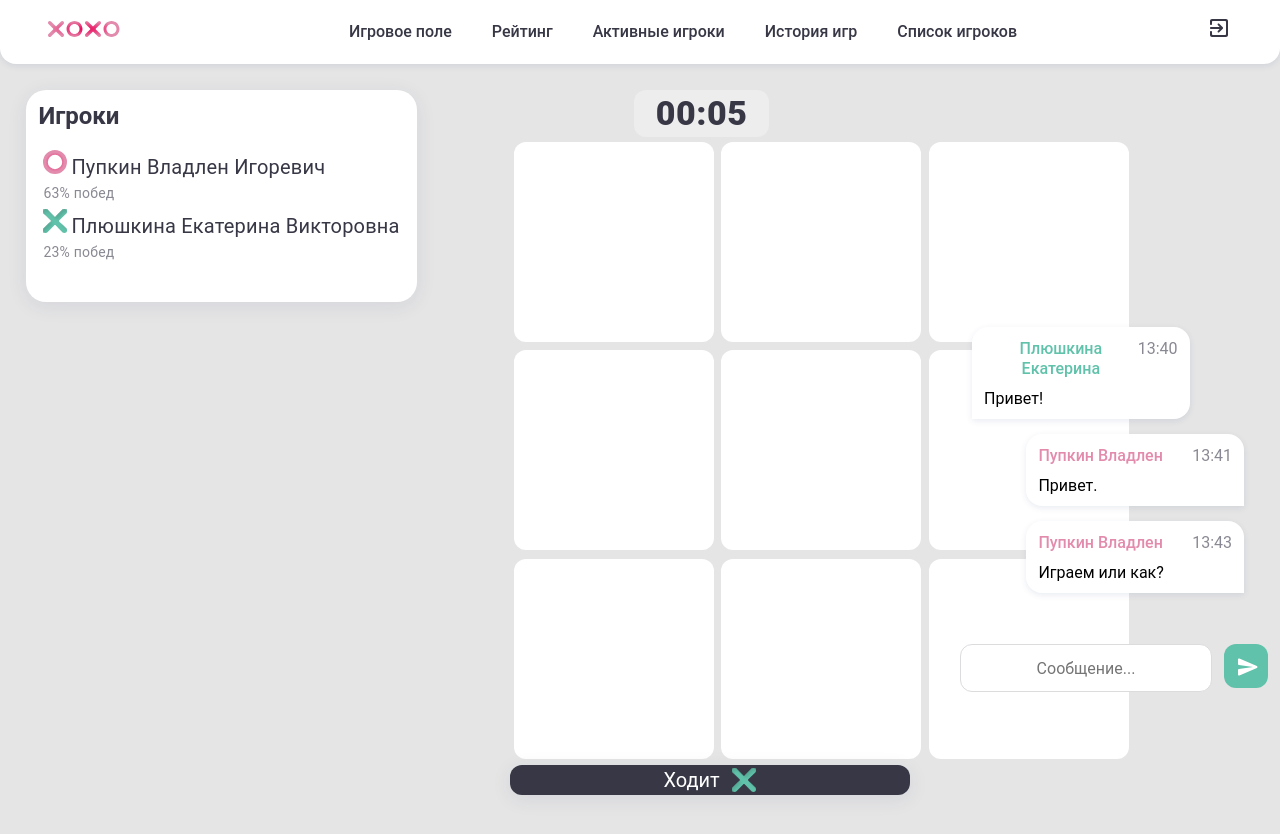
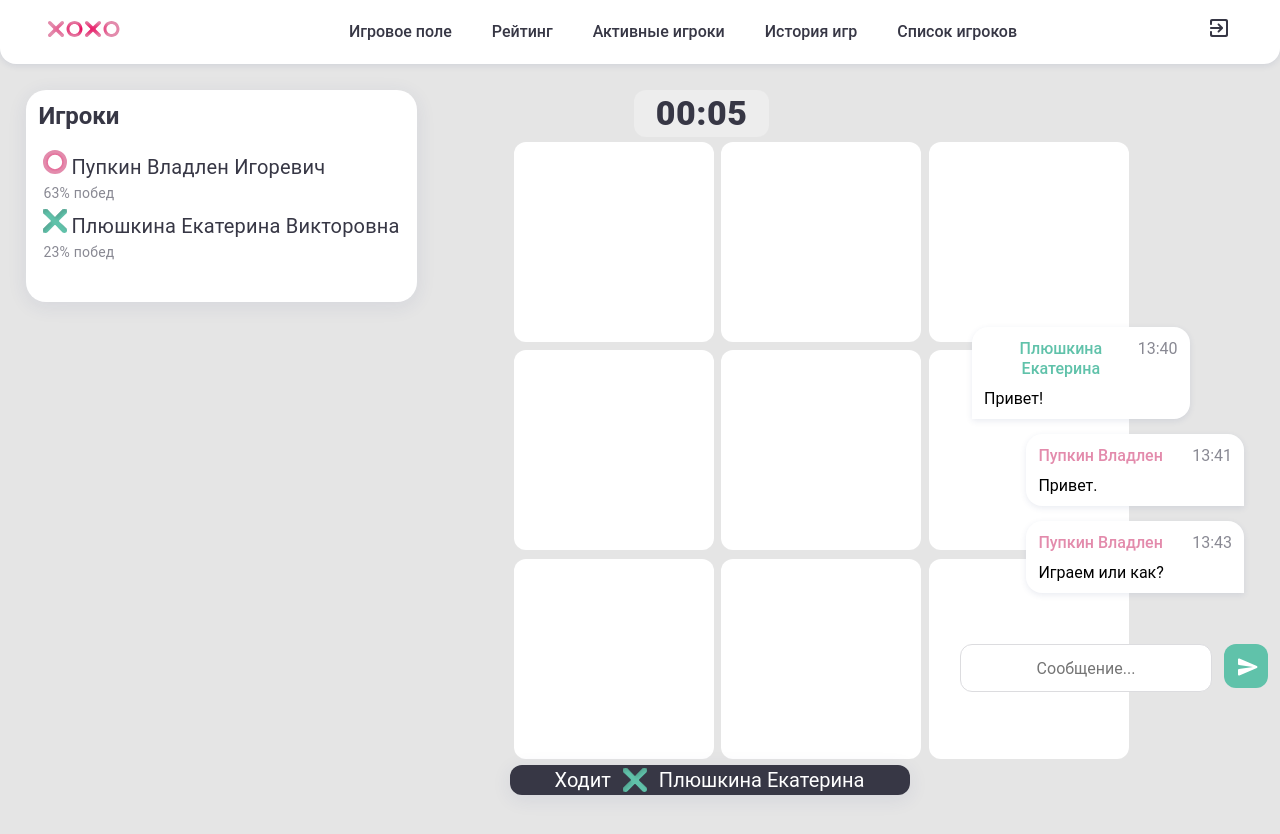
Before and after one commit to kl1mmm/tic-tac-toe-etagi, a Vue app: page /game in a window 1280 px wide. Shown: the top 834 px of the page. Built offline with nearby package versions, Linux system fonts and the light colour scheme.

Commit message:
Fix reactivity on GamePage

```diff
--- a/src/components/Pages/GamePage.vue
+++ b/src/components/Pages/GamePage.vue
@@ -2,7 +2,7 @@
   <div class="wrapper">
     <MyNavbar style="width: 100%;"></MyNavbar>
     <div class="screen">
-        <MyModal class="Popup" v-bind:gameStatus="Status" v-if="isModalVisible"></MyModal>
+      <MyModal class="Popup" :winner="winner" :gameStatus="Status" v-if="isModalVisible"></MyModal>
       <div class="playersTable">
         <div class="tableName">Игроки</div>
         <MySpreadsheet>
@@ -22,8 +22,8 @@
           </tbody>
         </MySpreadsheet>
       </div>
-      <MyGrid @playersInfo="this.playersData" @inGameStatus="Status" @gameEnd="gameEnd" class="gameGrid"></MyGrid>
-      <MyChat @playersInfo="this.playersData" class="usersChat"></MyChat>
+      <MyGrid :playersInfo="this.playersData" @inGameStatus="Status" @gameEnd="gameEnd" class="gameGrid"></MyGrid>
+      <MyChat :playersInfo="this.playersData" class="usersChat"></MyChat>
     </div>
   </div>
 </template>
@@ -42,6 +42,7 @@ export default {
     return {
       isModalVisible: false,
       Status: 'Turn',
+      winner: null,
       playersData: [{
         ID: '1',
         PlayerName: 'Пупкин Владлен Игоревич',
@@ -57,8 +58,12 @@ export default {
     }
   },
   methods: {
-    gameEnd(someStatus) {
+    gameEnd(someStatus, winPlayer) {
       this.Status = someStatus;
+      if (this.Status === 'Win') {
+        this.winner = winPlayer;
+      }
+      console.log(this.winner);
       this.isModalVisible = true;
     }
   }
--- a/src/components/UI/Grid.vue
+++ b/src/components/UI/Grid.vue
@@ -38,13 +38,18 @@
       </tr>
       </tbody>
     </table>
-    <MyStatus class="TurnSide status">Ходит
+    <MyStatus class="TurnSide status">
+      <div class="statusText">Ходит</div>
       <img ref="turnImg" class="turnImg" alt="O" v-if="this.activePlayer==='X'"
            src="@/components/UI/pics/ZeroPlayer1.svg">
       <img ref="turnImg" class="turnImg" alt="X" v-if="this.activePlayer==='O'"
            src="@/components/UI/pics/CrossPlayer2.svg">
-<!--      <div v-if="this.activePlayer==='X'">{{ this.playersInfo[0].PlayerName }}</div>-->
-<!--      <div v-if="this.activePlayer==='O'">{{ this.playersInfo[1].PlayerName }}</div>-->
+      <div class="statusText" v-if="this.activePlayer==='X'">
+        {{ this.playersInfo[0].PlayerName.slice(0, this.playersInfo[0].PlayerName.lastIndexOf(' ')) }}
+      </div>
+      <div class="statusText" v-if="this.activePlayer==='O'">
+        {{ this.playersInfo[1].PlayerName.slice(0, this.playersInfo[1].PlayerName.lastIndexOf(' ')) }}
+      </div>
     </MyStatus>
   </div>
 </template>
@@ -62,6 +67,7 @@ export default {
     return {
       activePlayer: 'O',
       gameStatus: 'Turn',
+      winnerName: '',
       moves: 0, // (max = 9)
       cells: {
         1: '', 2: '', 3: '',
@@ -101,13 +107,16 @@ export default {
       let wc = this.checkForWin();
       if (wc !== null) {
         this.$refs.timer.stopTheTimer();
-        this.$emit('gameEnd', this.gameStatus);
         if (this.cells[wc[0]] === 'X') {
           for (let i = 0; i <= wc.length; i++) {
+            this.winnerName = this.playersInfo[0].PlayerName.slice(0, this.playersInfo[0].PlayerName.lastIndexOf(' '));
+            this.$emit('gameEnd', this.gameStatus, this.winnerName);
             document.getElementById(String(wc[i])).classList.add('winZero');
           }
         } else if (this.cells[wc[0]] === 'O') {
           for (let i = 0; i <= wc.length; i++) {
+            this.winnerName = this.playersInfo[1].PlayerName.slice(0, this.playersInfo[1].PlayerName.lastIndexOf(' '));
+            this.$emit('gameEnd', this.gameStatus, this.winnerName);
             document.getElementById(String(wc[i])).classList.add('winCross');
           }
         }
@@ -115,7 +124,7 @@ export default {
       } else if ((this.moves === 9) & (wc === null)) {
         this.$refs.timer.stopTheTimer();
         this.gameStatus = 'Draw';
-        this.$emit('gameEnd', this.gameStatus);
+        this.$emit('gameEnd', this.gameStatus, null);
         return 'Draw';
       } else {
         this.changePlayer();
@@ -163,5 +172,13 @@ export default {
   height: 1.5em;
   width: 1.5em;
   margin-left: 0.75em;
+  margin-right: 0.75em;
+}
+
+.statusText {
+  font-style: normal;
+  font-weight: 400;
+  font-size: 20px;
+  line-height: 1.5em;
 }
 </style>
--- a/src/components/UI/MyModal.vue
+++ b/src/components/UI/MyModal.vue
@@ -2,7 +2,7 @@
   <div class="v-popup">
     <div v-if="gameStatus === 'Win'">
       <img alt="Победа!" class="winImg" src="@/components/UI/pics/winImg.svg">
-      <div class="nameTag">Владлен Пупкин победил!</div>
+      <div class="nameTag">{{ this.winner }} победил!</div>
     </div>
     <div v-if="gameStatus === 'Draw'">
       <img alt="Ничья" class="winImg" src="@/components/UI/pics/handshake.png">
@@ -19,7 +19,7 @@ import MyButton from "@/components/UI/MyButton.vue";
 export default {
   name: "MyPopUp",
   components: {MyButton},
-  props: ['gameStatus'],
+  props: ['gameStatus', 'winner'],
   methods: {
     closePopup() {
       this.$emit('closePopup');
```
